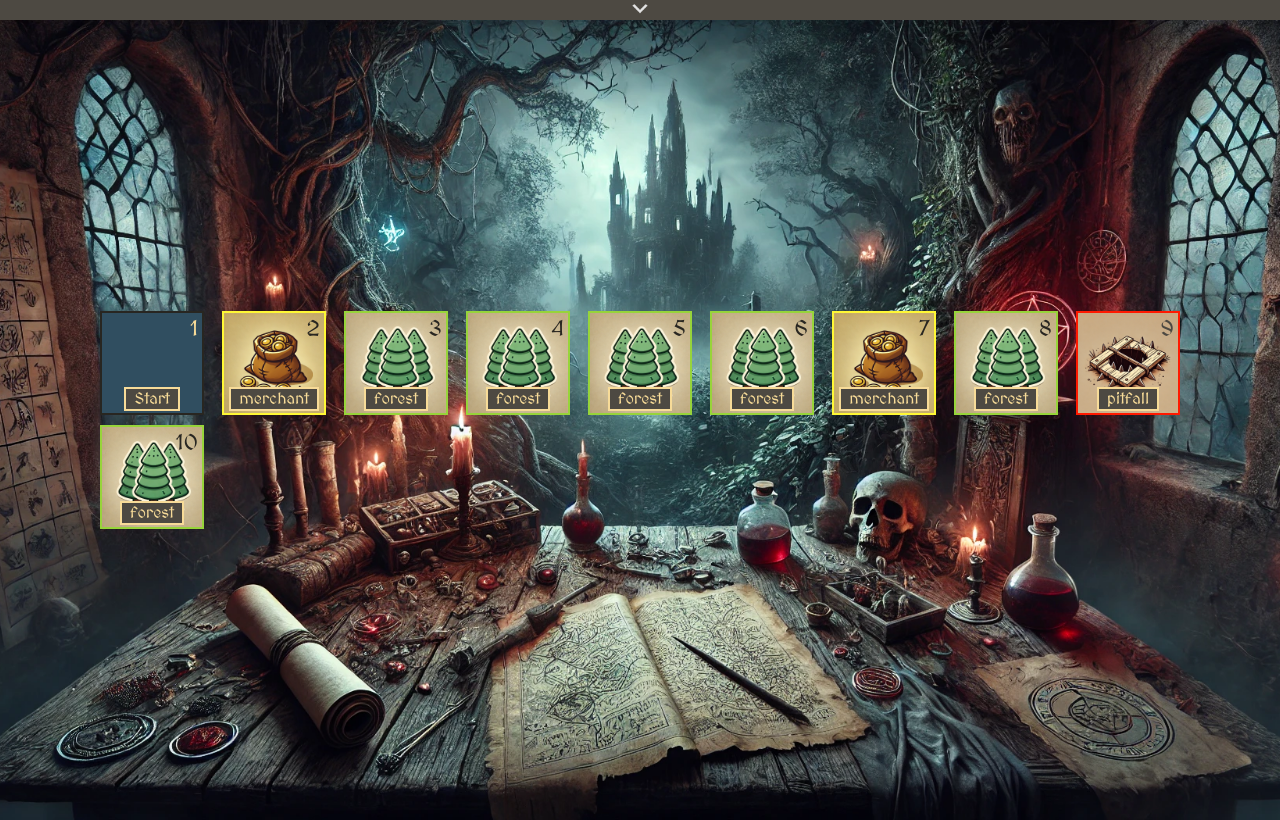
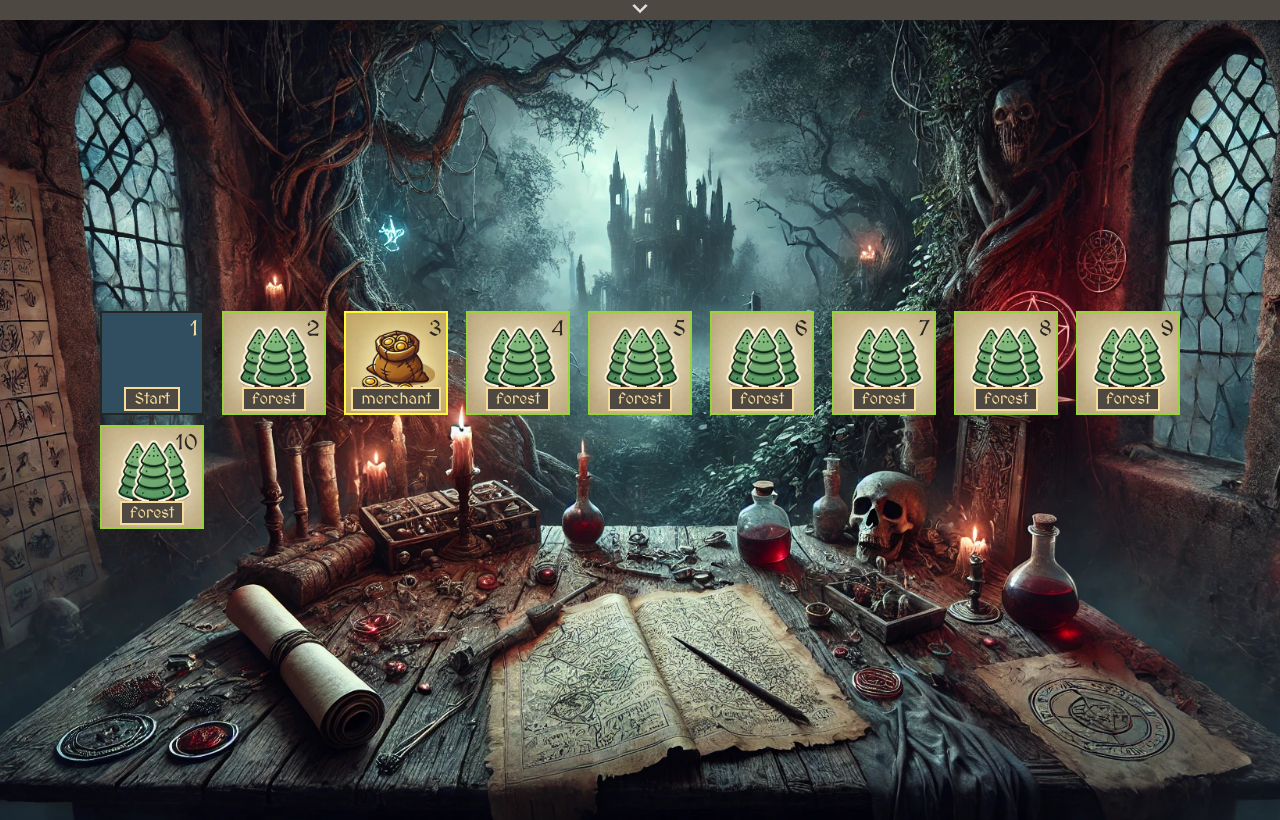
Before and after one commit to Eelkevd/boardgame, an Angular app in the folder boardgame/: page / in a window 1280 px wide. Built offline with nearby package versions, Linux system fonts and the light colour scheme.

Commit message:
some changes weren't added from previous commit

```diff
--- a/boardgame/src/app/app.component.html
+++ b/boardgame/src/app/app.component.html
@@ -11,7 +11,7 @@
                 <img src="/assets/icons/keyboard_arrow_up_24dp_E3E3E3_FILL0_wght400_GRAD0_opsz24.png">
             </span>
         </button>
-        <app-gameboard [tileCount]="tileCount"></app-gameboard>
+        <app-gameboard></app-gameboard>
     </div>
 </main>
 
--- a/boardgame/src/app/app.component.ts
+++ b/boardgame/src/app/app.component.ts
@@ -18,7 +18,6 @@ export class AppComponent {
   updateTileCount(newCount: number) {
     this.tileCount = newCount;
   }
-  // title = 'boardgame';
 
   toggleMenu() {
     this.showMenu = !this.showMenu;
--- a/boardgame/src/app/game-options-menu/game-options-menu.component.ts
+++ b/boardgame/src/app/game-options-menu/game-options-menu.component.ts
@@ -1,5 +1,6 @@
 import { Component, Output, EventEmitter } from '@angular/core';
 import { FormsModule } from '@angular/forms';
+import { TileService } from '../../services/tile.service';
 
 @Component({
   selector: 'app-game-options-menu',
@@ -11,11 +12,10 @@ export class GameOptionsMenuComponent {
   @Output() tileCountChange: EventEmitter<number> = new EventEmitter<number>();
   tileCount: number = 10;
 
+  constructor(private tileService: TileService) {}
+
   onSubmit(event: Event) {
     event.preventDefault();
-    const parsedTileCount = Number(this.tileCount);
-    if (!isNaN(parsedTileCount) && parsedTileCount > 0) {
-      this.tileCountChange.emit(parsedTileCount);
-    }
+    this.tileService.setTileCount(this.tileCount);
   }
 }
--- a/boardgame/src/app/gameboard/gameboard.component.ts
+++ b/boardgame/src/app/gameboard/gameboard.component.ts
@@ -1,7 +1,8 @@
-import { Component, Input } from '@angular/core';
+import { Component } from '@angular/core';
 import { GameboardTileComponent } from './gameboard-tile/gameboard-tile.component';
 import { CommonModule } from '@angular/common';
 import { Tile } from '../models/Tile';
+import { TileService } from '../../services/tile.service';
 
 @Component({
   selector: 'app-gameboard',
@@ -10,11 +11,16 @@ import { Tile } from '../models/Tile';
   styleUrl: './gameboard.component.scss'
 })
 export class GameboardComponent {
-  @Input() tileCount: number = 10;
+  tileCount: number = 10;
   tiles: Tile[] = [];
 
-  ngOnChanges() {
-    this.generateTiles();
+  constructor(private tileService: TileService) {}
+
+  ngOnInit() {
+    this.tileService.tileCount.subscribe((count) => {
+      this.tileCount = count;
+      this.generateTiles();
+    })
   }
 
   private generateTiles() {
@@ -27,12 +33,25 @@ export class GameboardComponent {
 }
 
 function createTileAttributes(tileNumber: number): Tile {
-  const tileName = ["pitfall", "forest", "merchant"]
+  const random = Math.random();
+  let tileName: string;
+  let tileEffect: string;
+
+  if (random < 0.7) {
+    tileName = "forest";
+    tileEffect = "Beneficial effect";
+  } else if (random < 0.9) {
+    tileName = "pitfall";
+    tileEffect = "0 to 6 damage, please roll the dice";
+  } else {
+    tileName = "merchant";
+    tileEffect = "Buy or sell items";
+  }
 
   return new Tile(
     tileNumber,
     Math.random().toString(36).substring(2, 8),
-    tileName[Math.floor(Math.random() * tileName.length)],
-    "tesajsndfkasjdfhkajsndfkjawe fsdff  asdkfjhasdf asdufhawef asdkjfwaeft"
+    tileName,
+    tileEffect
   )
 }
```
Also changed, not shown: boardgame/src/app/gameboard/gameboard-tile/gameboard-tile.component.ts (+0 -7 lines).
